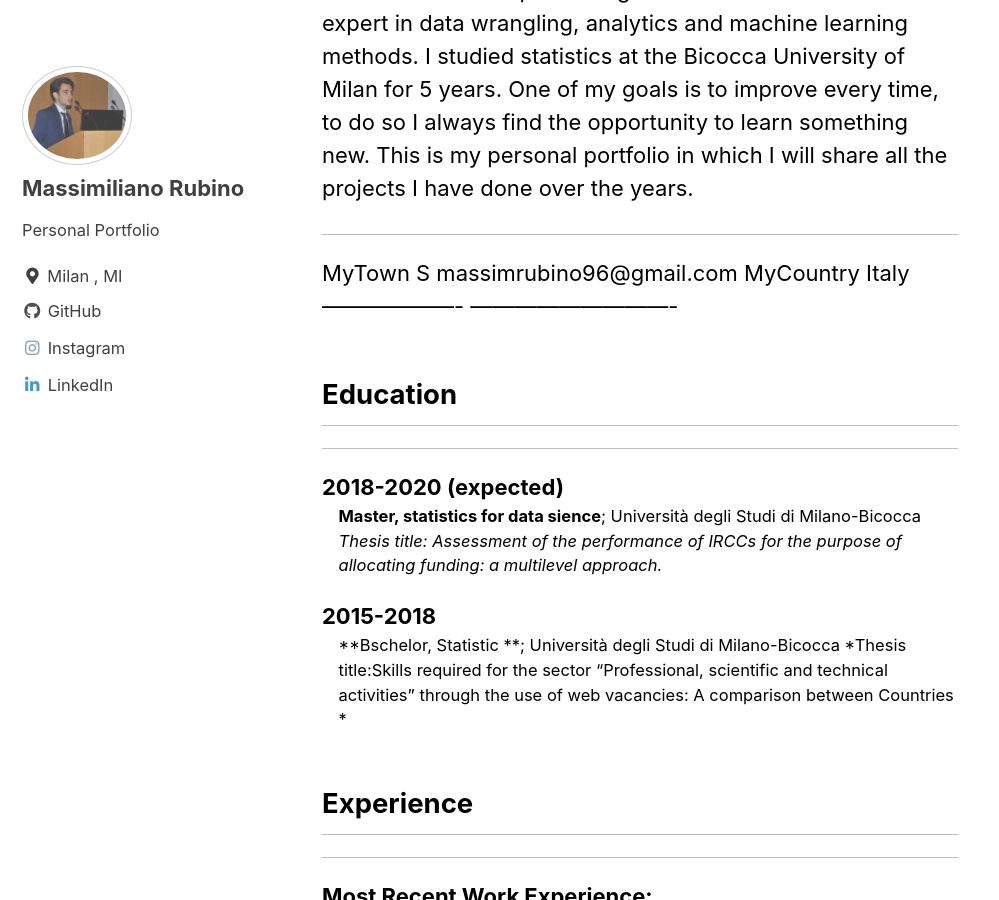
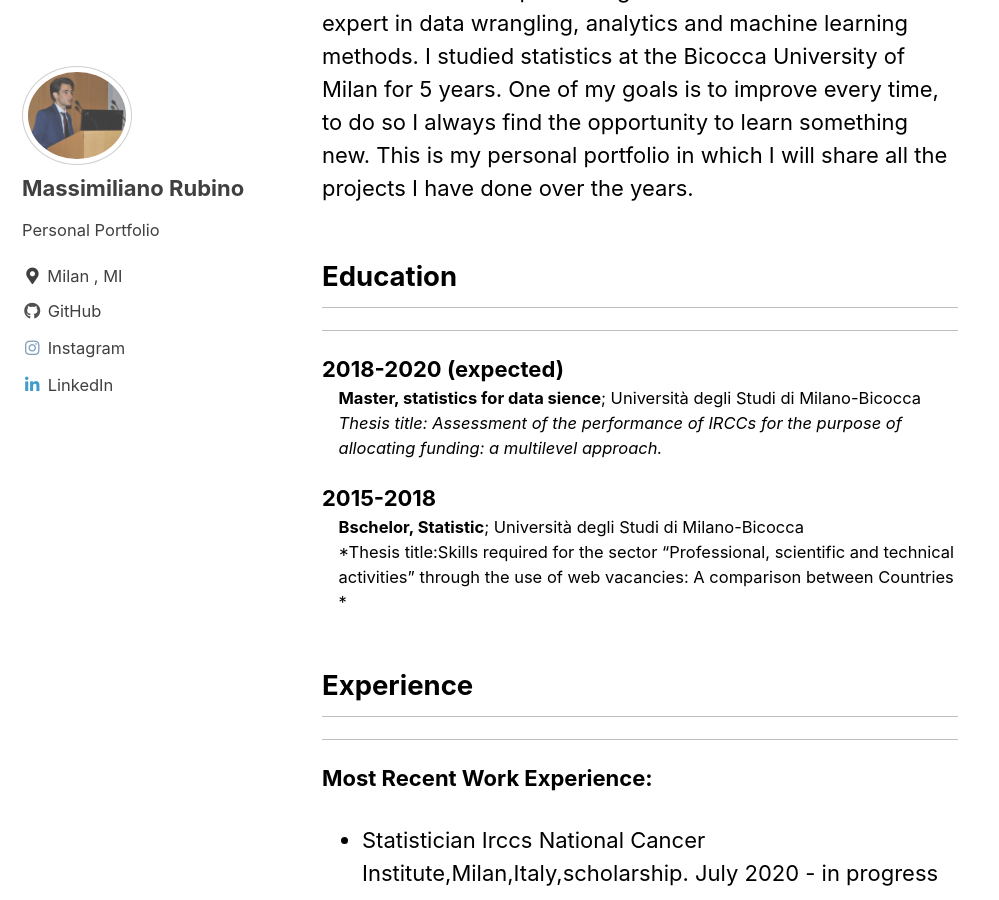
Before and after one commit to Max-Rubino/Max-rubino.github.io, a Jekyll site: the page built from _pages/about.md, in a window 1280 px wide and 900 px high, scrolled down 599 px. Shown: the whole window, without its empty margins (0-999 px from the left). Built offline with Jekyll 4.4.1, drawn with Linux system fonts in a browser that asks for light colours; cached includes are drawn as plain includes.

Commit message:
Update about.md

```diff
--- a/_pages/about.md
+++ b/_pages/about.md
@@ -8,21 +8,20 @@ header:
 I am a statistician specializing in Data Sciences. I am an expert in data wrangling, analytics and machine learning methods.
 I studied statistics at the Bicocca University of Milan for 5 years. One of my goals is to improve every time, to do so I always find the opportunity to learn something new. This is my personal portfolio in which I will share all the projects I have done over the years.
 
--------------------     ----------------------------
-MyTown S             massimrubino96@gmail.com
-MyCountry Italy
--------------------     ----------------------------
+
 
 ## Education
 ---------
 
 2018-2020 (expected)
 :   **Master, statistics for data sience**; Università degli Studi di Milano-Bicocca
-    *Thesis title: Assessment of the performance of IRCCs for the purpose of              allocating funding: a multilevel approach.*
+
+    *Thesis title: Assessment of the performance of IRCCs for the purpose of allocating funding: a multilevel approach.*
 
 2015-2018
-:   **Bschelor, Statistic **; Università degli Studi di Milano-Bicocca
-    *Thesis title:Skills required for the sector "Professional, scientific and            technical activities" through the use of web vacancies: A comparison between        Countries *
+:   **Bschelor, Statistic**; Università degli Studi di Milano-Bicocca
+
+    *Thesis title:Skills required for the sector "Professional, scientific and technical activities" through the use of web vacancies: A comparison between        Countries *
 
 
 ## Experience
@@ -64,7 +63,7 @@ Programming Languages
 :   Microsoft package
 
 
-Langueges, interests
+## Langueges, interests
 ----------------------------------------
 
 * Human Languages:
```
